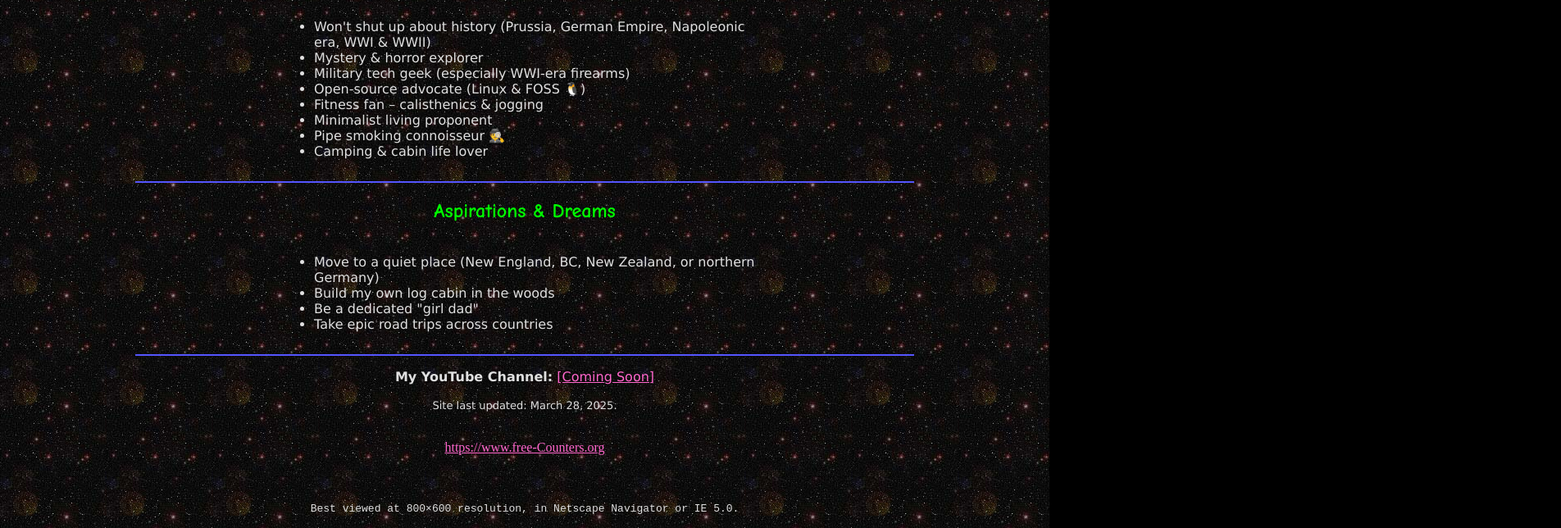
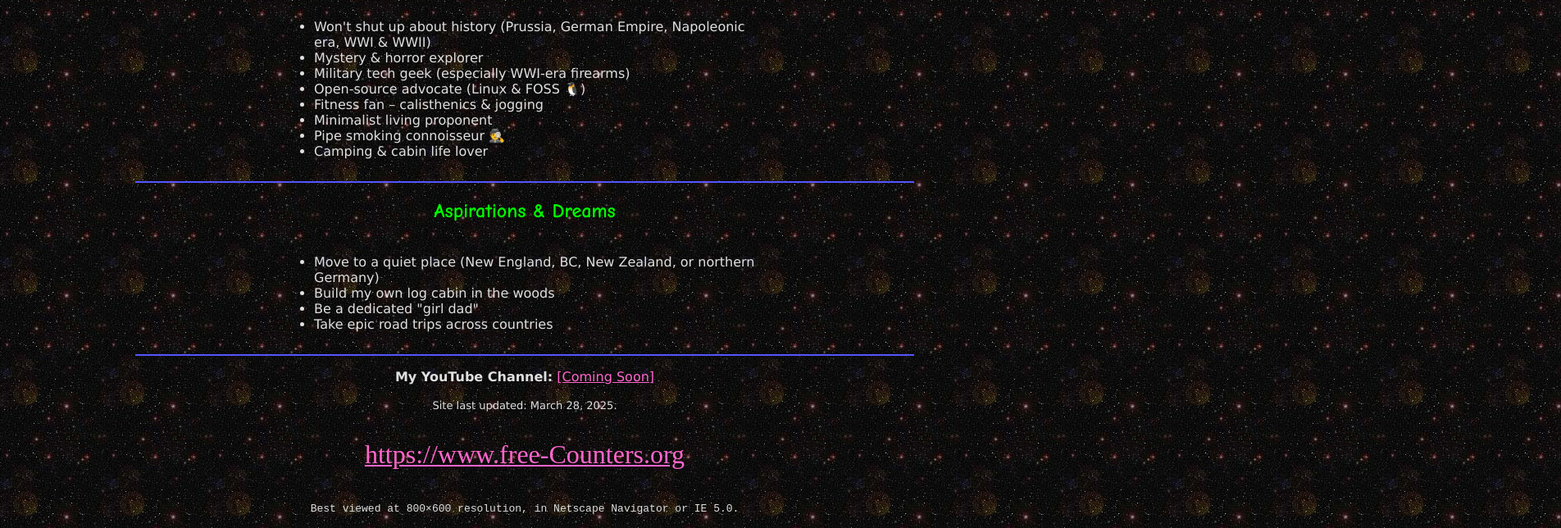
Before and after one commit to aghayev-3/mybabek-website, a plain HTML site: page index.html in a window 1280 px wide. Shown: the part 499-1143 px from the top of the page at 82% size, 1904 px wide, since content can reach past the window. Drawn offline with Linux system fonts and the light colour scheme.

Commit message:
visitor counter scaling tweaks

```diff
--- a/index.html
+++ b/index.html
@@ -68,11 +68,11 @@
 
   <p><font face="Verdana" size="-1">Site last updated: March 28, 2025.</font></p>
 
-  <p align="center">
+  <p align="center" style="transform: scale(2); transform-origin: center;">
     <!-- Visitor Counter -->
     <script type="text/javascript" src="https://www.free-counters.org/count/hkpy"></script><br>
-    <a href='https://www.free-counters.org/'>https://www.free-Counters.org</a>
-    <script type='text/javascript' src='https://www.whomania.com/ctr?id=7551ee22b703609b7df2aab0390684ba9ec18eff'></script>
+    <a href="https://www.free-counters.org/">https://www.free-Counters.org</a>
+    <script type="text/javascript" src="https://www.whomania.com/ctr?id=7551ee22b703609b7df2aab0390684ba9ec18eff"></script>
   </p>
 
 
```
